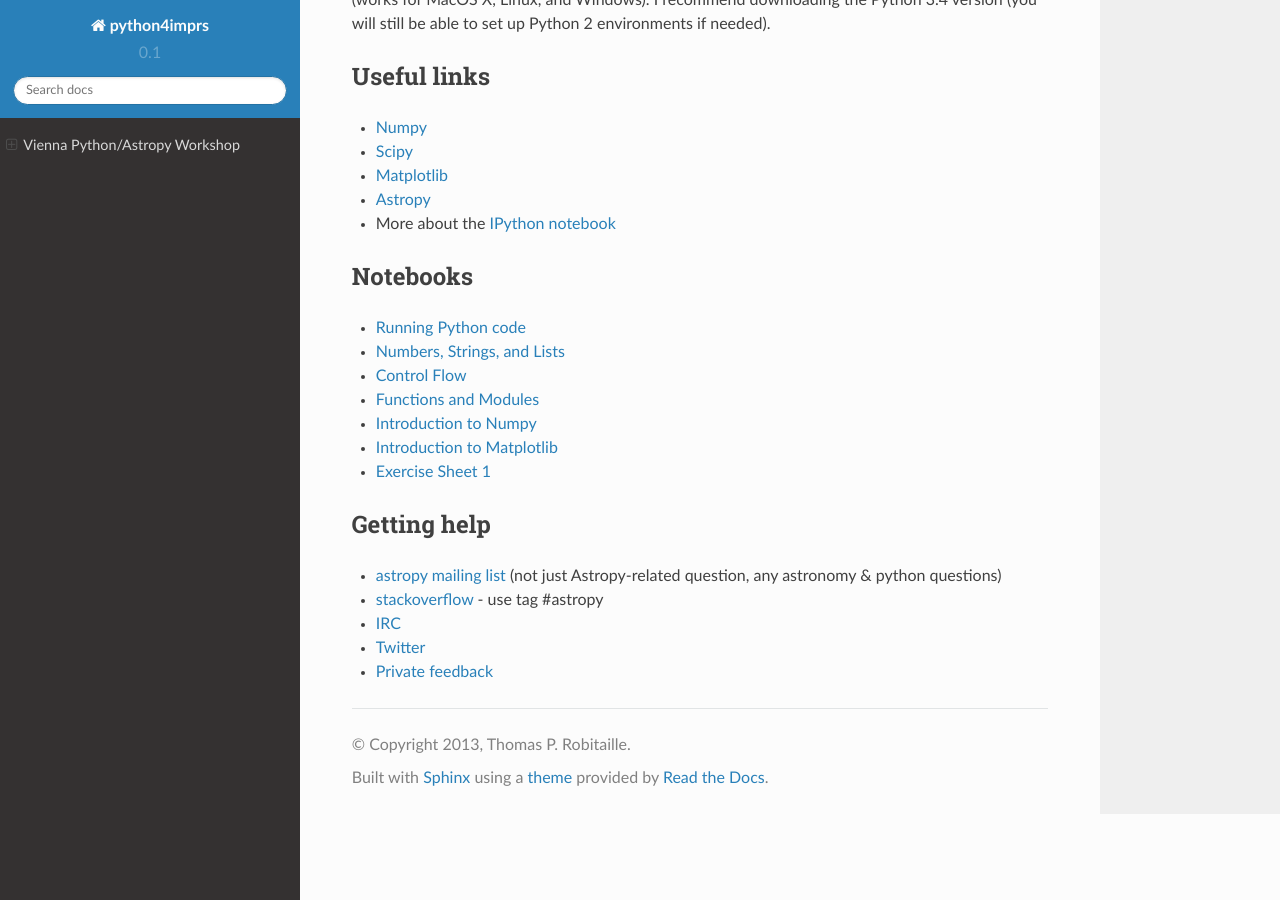
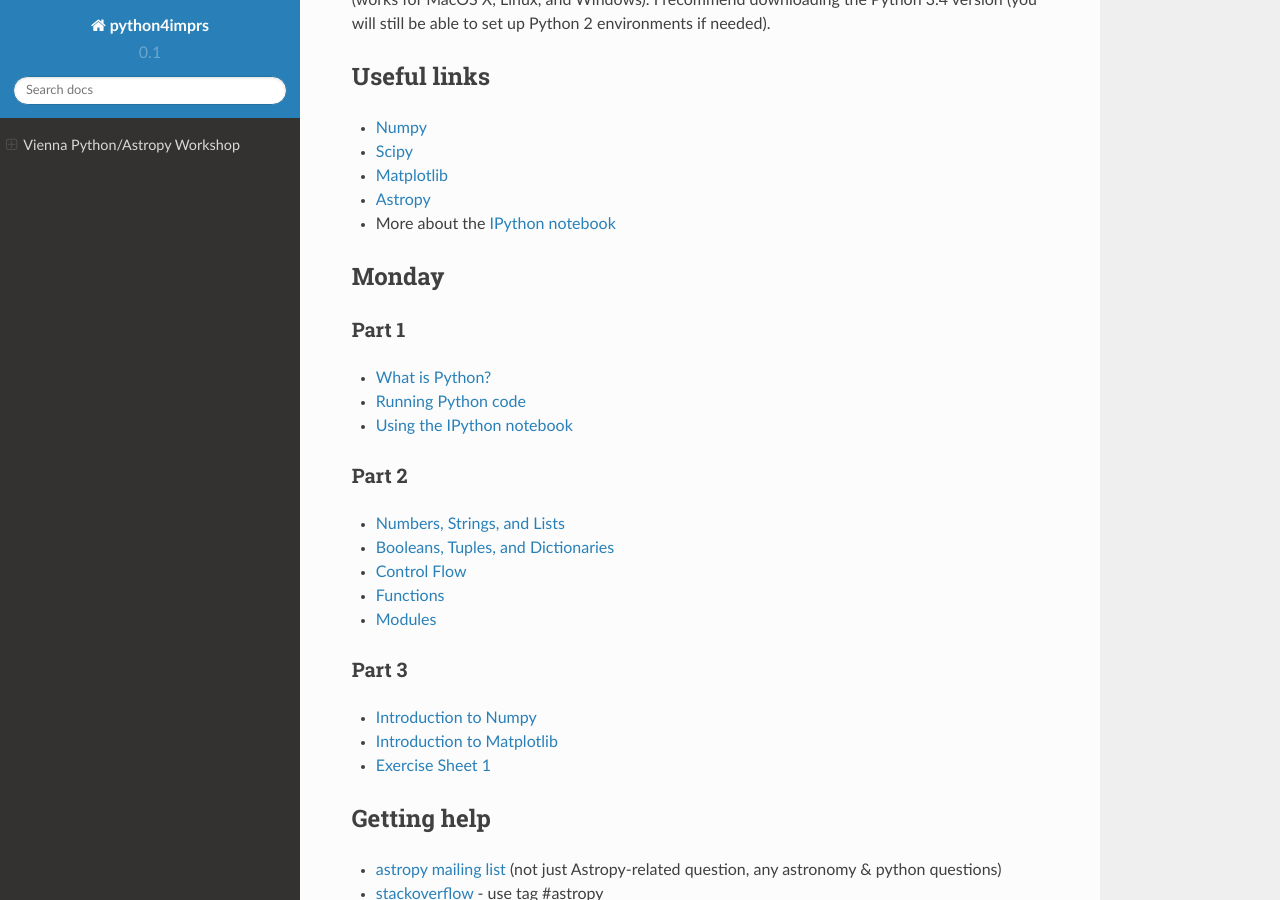
Before and after one commit to astrofrog/python4vienna, a Sphinx documentation site: the page built from docs/index.rst, in a window 1280 px wide and 900 px high, scrolled down 425 px. Built offline with Sphinx 7.4.7 and the Read the Docs theme 2.0.0, drawn with Linux system fonts in a browser that asks for light colours.

Commit message:
Updated index

```diff
--- a/docs/index.rst
+++ b/docs/index.rst
@@ -24,23 +24,38 @@
 * `Astropy <http://www.astropy.org>`_
 * More about the `IPython notebook <http://ipython.org/notebook.html>`_
 
-Notebooks
----------
+Monday
+------
 
-* :doc:`running`
-* `Numbers, Strings, and Lists <http://mpia.de/~robitaille/python4imprs/notebooks/01.%20Numbers,%20String,%20and%20Lists.html>`_
-* `Control Flow <http://mpia.de/~robitaille/python4imprs/notebooks/02.%20Control%20Flow.html>`_
-* `Functions and Modules <http://mpia.de/~robitaille/python4imprs/notebooks/03.%20Functions%20and%20Modules.html>`_
-* `Introduction to Numpy <http://mpia.de/~robitaille/python4imprs/notebooks/04.%20Introduction%20to%20Numpy.html>`_
-* `Introduction to Matplotlib <http://mpia.de/~robitaille/python4imprs/notebooks/05.%20Introduction%20to%20Matplotlib.html>`_
-* `Exercise Sheet 1 <http://mpia.de/~robitaille/python4imprs/notebooks/Exercise%20Sheet%201.html>`_
+Part 1
+^^^^^^
 
-.. * `Handling FITS files <http://mpia.de/~robitaille/python4imprs/notebooks/Handling%20FITS%20files.html>`_ [`Problem solutions <http://mpia.de/~robitaille/python4imprs/notebooks/Handling%20FITS%20files%20-%20Solutions.html>`_]
-.. * `Units and Quantities <http://mpia.de/~robitaille/python4imprs/notebooks/Unit%20Conversion.html>`_ [`Problem solutions <http://mpia.de/~robitaille/python4imprs/notebooks/Unit%20Conversion%20-%20Solutions.html>`_]
-.. * `Tables <http://mpia.de/~robitaille/python4imprs/notebooks/Tables.html>`_ [`Problem solutions <http://mpia.de/~robitaille/python4imprs/notebooks/Tables%20-%20Solutions.html>`_]
-.. * `Celestial Coordinates <http://mpia.de/~robitaille/python4imprs/notebooks/Celestial%20Coordinates.html>`_ [`Problem solutions <http://mpia.de/~robitaille/python4imprs/notebooks/Celestial%20Coordinates%20-%20Solutions.html>`_]
-.. * `Affiliated Package: Astroquery <http://mpia.de/~robitaille/python4imprs/notebooks/Affiliated%20Package%20-%20Astroquery.html>`_
-.. * `Affiliated Package: APLpy <http://mpia.de/~robitaille/python4imprs/notebooks/Affiliated%20Package%20-%20APLpy.html>`_
+* `What is Python? <_static/00.%20What%20is%20Python.html>`_
+* `Running Python code <_static/00.%20How%20to%20run%20Python%20code.html>`_
+* `Using the IPython notebook <_static/00.%20Using%20the%20IPython%20notebook.html>`_
+
+Part 2
+^^^^^^
+
+* `Numbers, Strings, and Lists <_static/01.%20Numbers,%20String,%20and%20Lists.html>`_
+* `Booleans, Tuples, and Dictionaries <_static/01.%20Booleans,%20Tuples,%20and%20Dictionaries.html>`_
+* `Control Flow <_static/02.%20Control%20Flow.html>`_
+* `Functions <_static/03.%20Functions.html>`_
+* `Modules <_static/03.%20Modules.html>`_
+
+Part 3
+^^^^^^
+
+* `Introduction to Numpy <_static/04.%20Introduction%20to%20Numpy.html>`_
+* `Introduction to Matplotlib <_static/05.%20Introduction%20to%20Matplotlib.html>`_
+* `Exercise Sheet 1 <_static/Exercise%20Sheet%201.html>`_
+
+.. * `Handling FITS files <_static/Handling%20FITS%20files.html>`_ [`Problem solutions <_static/Handling%20FITS%20files%20-%20Solutions.html>`_]
+.. * `Units and Quantities <_static/Unit%20Conversion.html>`_ [`Problem solutions <_static/Unit%20Conversion%20-%20Solutions.html>`_]
+.. * `Tables <_static/Tables.html>`_ [`Problem solutions <_static/Tables%20-%20Solutions.html>`_]
+.. * `Celestial Coordinates <_static/Celestial%20Coordinates.html>`_ [`Problem solutions <_static/Celestial%20Coordinates%20-%20Solutions.html>`_]
+.. * `Affiliated Package: Astroquery <_static/Affiliated%20Package%20-%20Astroquery.html>`_
+.. * `Affiliated Package: APLpy <_static/Affiliated%20Package%20-%20APLpy.html>`_
 
 Getting help
 ------------
```
